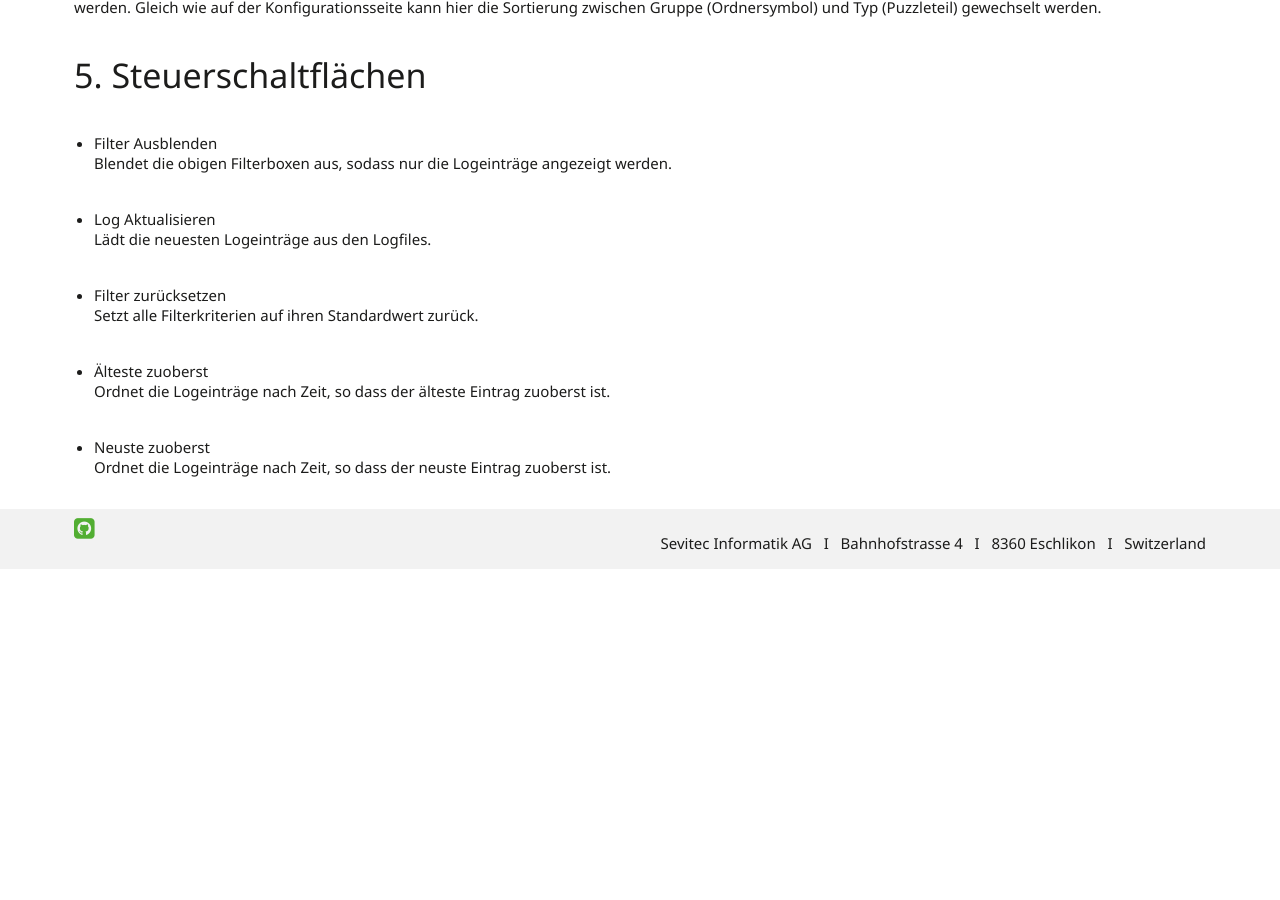
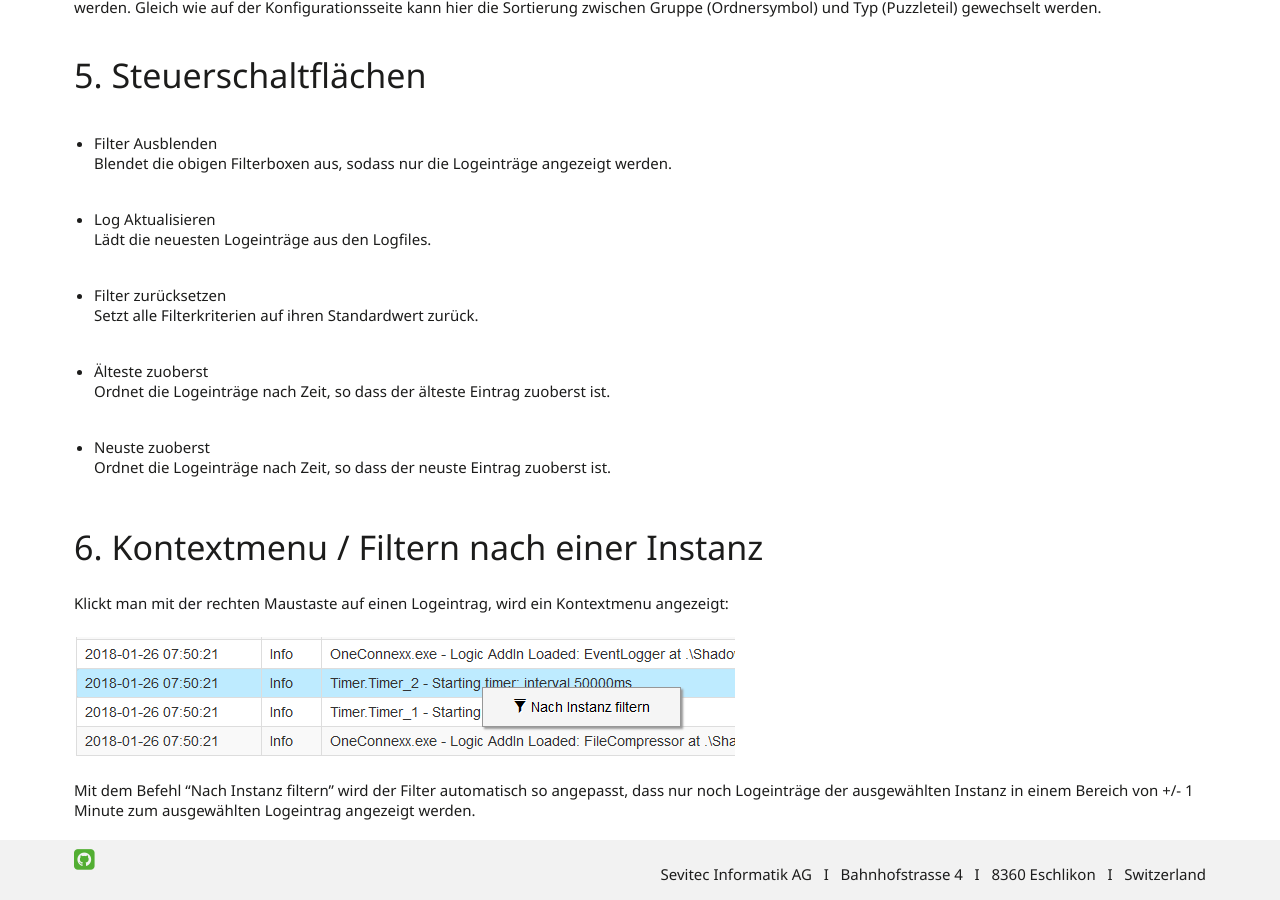
Before and after one commit to primesoft-group/oneconnexx-docs, a Jekyll site: the page built from _pages/webclient/de/log.md, in a window 1280 px wide and 900 px high, scrolled down 3230 px. Built offline with Jekyll 4.4.1, drawn with Linux system fonts in a browser that asks for light colours; nearby versions of some CDN libraries; some web fonts are replaced; before the commit the page ends 3799 px from its top, so only the background shows below that.

Commit message:
Update log.md

```diff
--- a/_pages/webclient/de/log.md
+++ b/_pages/webclient/de/log.md
@@ -71,3 +71,11 @@ Mit dem Filter Add-In wird die Liste auf ein oder mehrere spezifische Add-Ins ei
 
   * Neuste zuoberst <br />
     Ordnet die Logeinträge nach Zeit, so dass der neuste Eintrag zuoberst ist.
+
+### 6. Kontextmenu / Filtern nach einer Instanz
+
+Klickt man mit der rechten Maustaste auf einen Logeintrag, wird ein Kontextmenu angezeigt:
+
+![X]({{ site.baseUrl }}/assets/content-images/webclient/de/contextmenu.png "Kontextmenu")
+
+Mit dem Befehl "Nach Instanz filtern" wird der Filter automatisch so angepasst, dass nur noch Logeinträge der ausgewählten Instanz in einem Bereich von +/- 1 Minute zum ausgewählten Logeintrag angezeigt werden.
```
